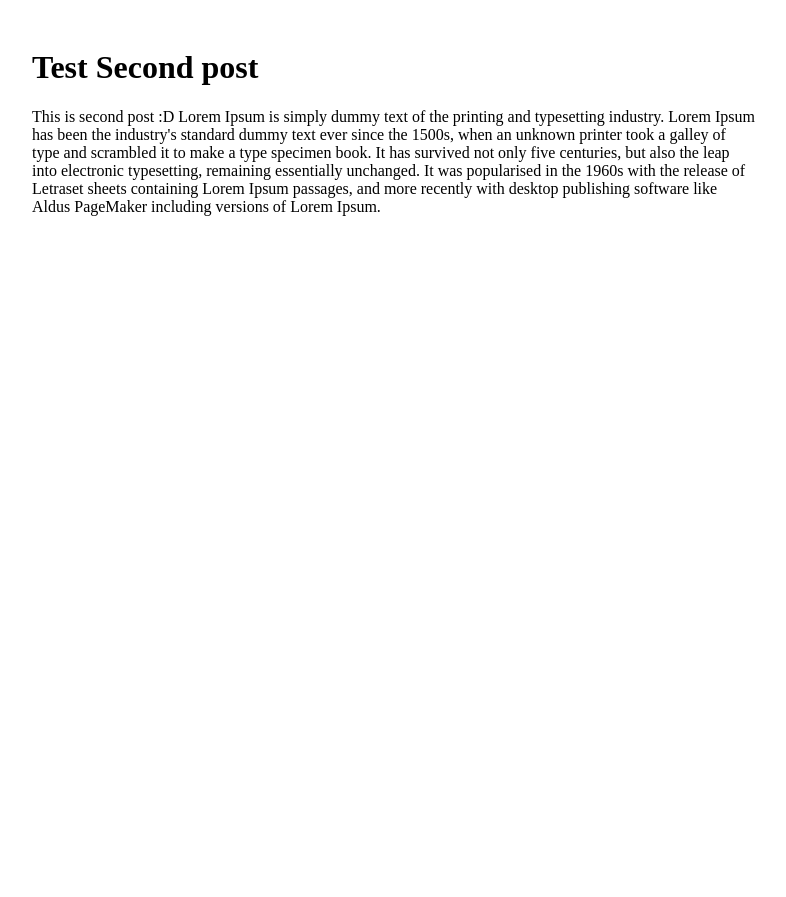
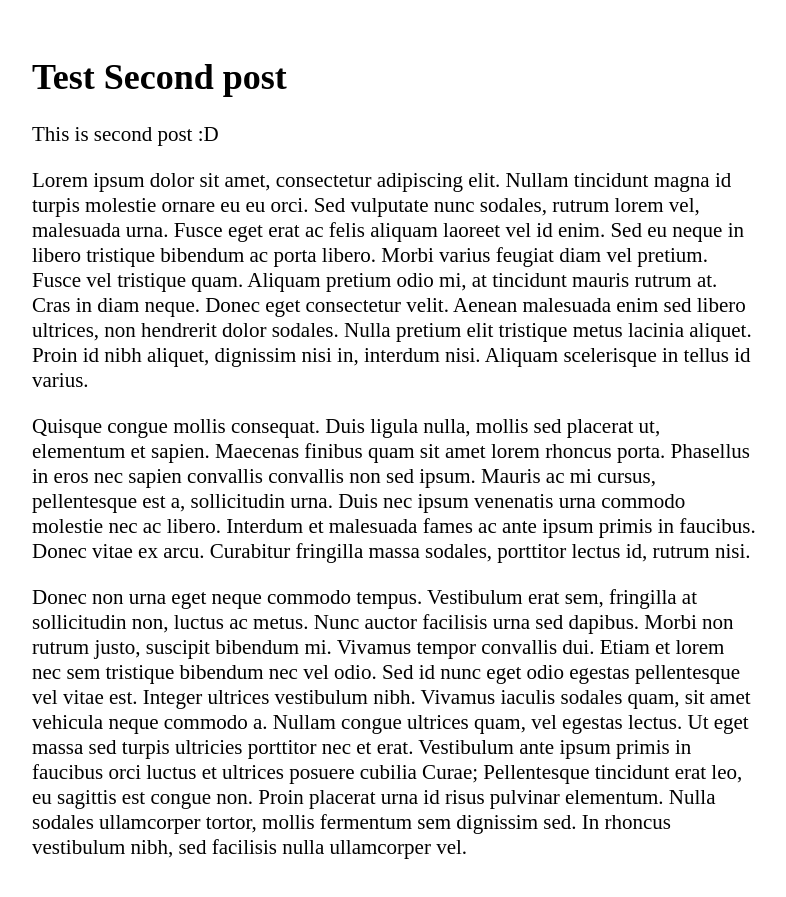
Before and after one commit to fahmifan/blog, a Gatsby site: page /second-test in a window 1280 px wide. Shown: the whole page, without its empty margins (246-1032 px from the left). Before the commit the page ends 800 px from the top, so only its background shows below. Built offline with nearby package versions, Linux system fonts and the light colour scheme; Gatsby itself is replaced by a stand-in of ours.

Commit message:
Fix font-size and link's problem

```diff
--- a/src/components/Navbar/Navitem/Navitem.js
+++ b/src/components/Navbar/Navitem/Navitem.js
@@ -1,7 +1,7 @@
 import React from 'react';
 
 const navitem = (props) => (
-  <li><a href="#" onClick={props.clicked}>{props.children}</a></li>
+  <a href="#" onClick={props.clicked}><li>{props.children}</li></a>
 );
 
 export default navitem;
--- a/src/pages/29-12-2017-second-test/index.md
+++ b/src/pages/29-12-2017-second-test/index.md
@@ -5,4 +5,9 @@ title: "Test Second post"
 ---
 
 This is second post :D
-Lorem Ipsum is simply dummy text of the printing and typesetting industry. Lorem Ipsum has been the industry's standard dummy text ever since the 1500s, when an unknown printer took a galley of type and scrambled it to make a type specimen book. It has survived not only five centuries, but also the leap into electronic typesetting, remaining essentially unchanged. It was popularised in the 1960s with the release of Letraset sheets containing Lorem Ipsum passages, and more recently with desktop publishing software like Aldus PageMaker including versions of Lorem Ipsum.
+
+Lorem ipsum dolor sit amet, consectetur adipiscing elit. Nullam tincidunt magna id turpis molestie ornare eu eu orci. Sed vulputate nunc sodales, rutrum lorem vel, malesuada urna. Fusce eget erat ac felis aliquam laoreet vel id enim. Sed eu neque in libero tristique bibendum ac porta libero. Morbi varius feugiat diam vel pretium. Fusce vel tristique quam. Aliquam pretium odio mi, at tincidunt mauris rutrum at. Cras in diam neque. Donec eget consectetur velit. Aenean malesuada enim sed libero ultrices, non hendrerit dolor sodales. Nulla pretium elit tristique metus lacinia aliquet. Proin id nibh aliquet, dignissim nisi in, interdum nisi. Aliquam scelerisque in tellus id varius.
+
+Quisque congue mollis consequat. Duis ligula nulla, mollis sed placerat ut, elementum et sapien. Maecenas finibus quam sit amet lorem rhoncus porta. Phasellus in eros nec sapien convallis convallis non sed ipsum. Mauris ac mi cursus, pellentesque est a, sollicitudin urna. Duis nec ipsum venenatis urna commodo molestie nec ac libero. Interdum et malesuada fames ac ante ipsum primis in faucibus. Donec vitae ex arcu. Curabitur fringilla massa sodales, porttitor lectus id, rutrum nisi.
+
+Donec non urna eget neque commodo tempus. Vestibulum erat sem, fringilla at sollicitudin non, luctus ac metus. Nunc auctor facilisis urna sed dapibus. Morbi non rutrum justo, suscipit bibendum mi. Vivamus tempor convallis dui. Etiam et lorem nec sem tristique bibendum nec vel odio. Sed id nunc eget odio egestas pellentesque vel vitae est. Integer ultrices vestibulum nibh. Vivamus iaculis sodales quam, sit amet vehicula neque commodo a. Nullam congue ultrices quam, vel egestas lectus. Ut eget massa sed turpis ultricies porttitor nec et erat. Vestibulum ante ipsum primis in faucibus orci luctus et ultrices posuere cubilia Curae; Pellentesque tincidunt erat leo, eu sagittis est congue non. Proin placerat urna id risus pulvinar elementum. Nulla sodales ullamcorper tortor, mollis fermentum sem dignissim sed. In rhoncus vestibulum nibh, sed facilisis nulla ullamcorper vel.
--- a/src/pages/29-12-2017-test/index.md
+++ b/src/pages/29-12-2017-test/index.md
@@ -5,4 +5,9 @@ title: "Test post"
 ---
 
 Hello, this is my first blogpost.
-Lorem Ipsum is simply dummy text of the printing and typesetting industry. Lorem Ipsum has been the industry's standard dummy text ever since the 1500s, when an unknown printer took a galley of type and scrambled it to make a type specimen book. It has survived not only five centuries, but also the leap into electronic typesetting, remaining essentially unchanged. It was popularised in the 1960s with the release of Letraset sheets containing Lorem Ipsum passages, and more recently with desktop publishing software like Aldus PageMaker including versions of Lorem Ipsum.
+
+Lorem ipsum dolor sit amet, consectetur adipiscing elit. Nullam tincidunt magna id turpis molestie ornare eu eu orci. Sed vulputate nunc sodales, rutrum lorem vel, malesuada urna. Fusce eget erat ac felis aliquam laoreet vel id enim. Sed eu neque in libero tristique bibendum ac porta libero. Morbi varius feugiat diam vel pretium. Fusce vel tristique quam. Aliquam pretium odio mi, at tincidunt mauris rutrum at. Cras in diam neque. Donec eget consectetur velit. Aenean malesuada enim sed libero ultrices, non hendrerit dolor sodales. Nulla pretium elit tristique metus lacinia aliquet. Proin id nibh aliquet, dignissim nisi in, interdum nisi. Aliquam scelerisque in tellus id varius.
+
+Quisque congue mollis consequat. Duis ligula nulla, mollis sed placerat ut, elementum et sapien. Maecenas finibus quam sit amet lorem rhoncus porta. Phasellus in eros nec sapien convallis convallis non sed ipsum. Mauris ac mi cursus, pellentesque est a, sollicitudin urna. Duis nec ipsum venenatis urna commodo molestie nec ac libero. Interdum et malesuada fames ac ante ipsum primis in faucibus. Donec vitae ex arcu. Curabitur fringilla massa sodales, porttitor lectus id, rutrum nisi.
+
+Donec non urna eget neque commodo tempus. Vestibulum erat sem, fringilla at sollicitudin non, luctus ac metus. Nunc auctor facilisis urna sed dapibus. Morbi non rutrum justo, suscipit bibendum mi. Vivamus tempor convallis dui. Etiam et lorem nec sem tristique bibendum nec vel odio. Sed id nunc eget odio egestas pellentesque vel vitae est. Integer ultrices vestibulum nibh. Vivamus iaculis sodales quam, sit amet vehicula neque commodo a. Nullam congue ultrices quam, vel egestas lectus. Ut eget massa sed turpis ultricies porttitor nec et erat. Vestibulum ante ipsum primis in faucibus orci luctus et ultrices posuere cubilia Curae; Pellentesque tincidunt erat leo, eu sagittis est congue non. Proin placerat urna id risus pulvinar elementum. Nulla sodales ullamcorper tortor, mollis fermentum sem dignissim sed. In rhoncus vestibulum nibh, sed facilisis nulla ullamcorper vel.
--- a/src/templates/blog-post.module.scss
+++ b/src/templates/blog-post.module.scss
@@ -3,7 +3,7 @@
   margin: 0 auto;
   width: 100%;
   padding: 0.5rem;
-  padding-top: 20px;
+  padding-top: 24px;
 }
 
 @media (min-width: 740px) {
@@ -11,3 +11,11 @@
     width: 740px;
   }
 }
+
+p {
+  font-size: 21px;
+}
+
+h1 {
+  font-size: 36px;
+}
```
